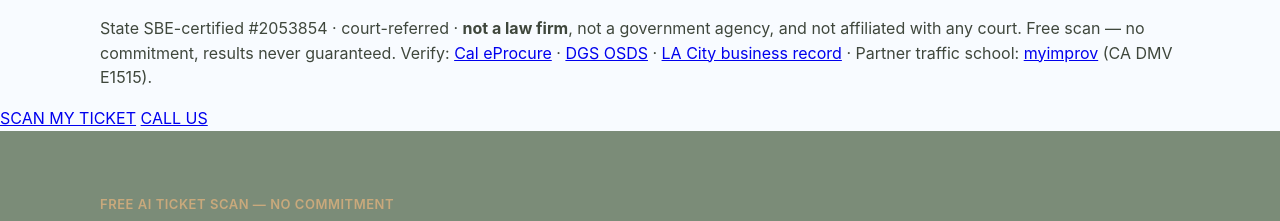
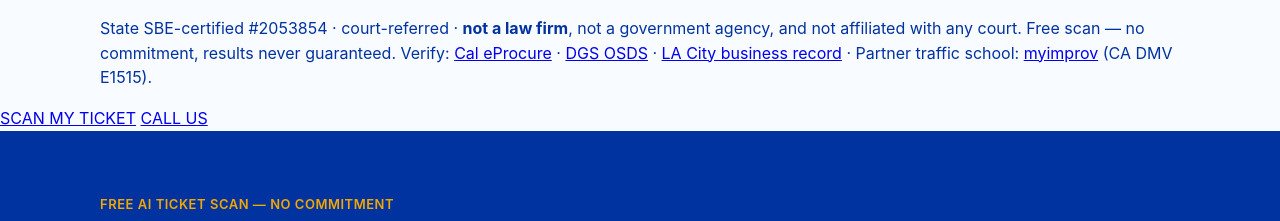
Before and after one commit to mrrsarkis-crypto/united-ticket, a website: page public/index.html in a window 1280 px wide. Shown: the part 230-451 px from the top of the page. Drawn offline with Linux system fonts and the light colour scheme.

Commit message:
Revert theme to original blue palette

```diff
--- a/public/style.css
+++ b/public/style.css
@@ -1,8 +1,8 @@
 :root{
-  --navy:#7B8C78; --navy-dark:#6B786C; --navy-mid:#889885;
-  --amber:#C9A97C; --amber-dark:#BFA06B; --amber-ink:#9F8760;
-  --white:#FFFFFF; --cloud:#F5F6F3; --line:#E6E7E2; --muted:#7F857C;
-  --ink:#3F473C; --ok:#6C7C63; --warn:#D7B87E;
+  --navy:#0033A0; --navy-dark:#00266F; --navy-mid:#174CB8;
+  --amber:#F2A800; --amber-dark:#D28F00; --amber-ink:#9A6900;
+  --white:#FFFFFF; --cloud:#F4F7FF; --line:#E1E7F4; --muted:#5C6B8F;
+  --ink:#0033A0; --ok:#2F6E4F; --warn:#B8860B;
 }
 *{box-sizing:border-box;}
 html{scroll-behavior:smooth;}
```
